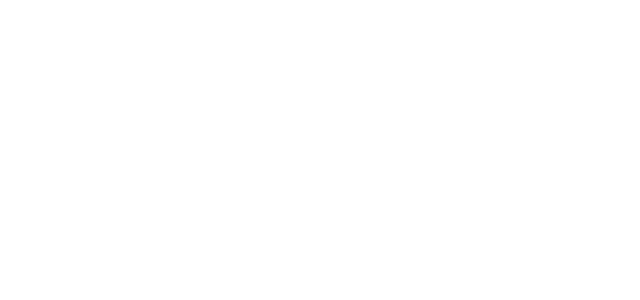
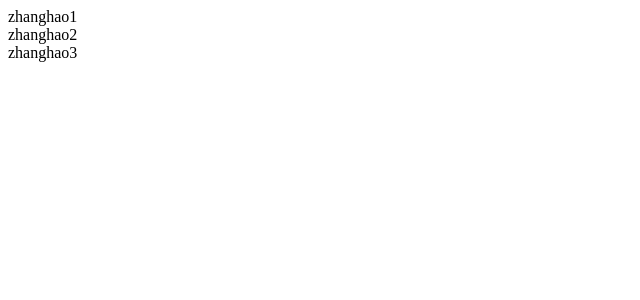
Before and after one commit to zhhgit/Vue_practice, a Vue app in the folder demo2_vue_project/demo2/: page /#/page8 in a window 1280 px wide. Shown: the top 300 px of the page, without its empty margins (0-640 px from the left). Built offline with nearby package versions, Linux system fonts and the light colour scheme.

Commit message:
demo2 import component and dynamic props

```diff
--- a/demo2_vue_project/demo2/src/App.vue
+++ b/demo2_vue_project/demo2/src/App.vue
@@ -9,14 +9,3 @@ export default {
   name: 'app'
 }
 </script>
-
-<style>
-#app {
-  font-family: 'Avenir', Helvetica, Arial, sans-serif;
-  -webkit-font-smoothing: antialiased;
-  -moz-osx-font-smoothing: grayscale;
-  text-align: center;
-  color: #2c3e50;
-  margin-top: 60px;
-}
-</style>
--- a/demo2_vue_project/demo2/src/components/Page7.vue
+++ b/demo2_vue_project/demo2/src/components/Page7.vue
@@ -6,7 +6,6 @@
       <br />
       输入的手机号为：
       {{ mobile }}
-
     </div>
   </div>
 </template>
--- /dev/null
+++ b/demo2_vue_project/demo2/src/components/Page8.vue
@@ -0,0 +1,26 @@
+<template>
+  <div>
+    <div>
+      <todo v-for="item in list" v-bind:person="item" :key="item.id"></todo>
+    </div>
+  </div>
+</template>
+
+<script>
+  import Todo from './Todo.vue'
+  export default {
+    name: 'page8',
+    data: function () {
+      return {
+        list: [
+          {name: 'zhanghao1'},
+          {name: 'zhanghao2'},
+          {name: 'zhanghao3'}
+        ]
+      }
+    },
+    components: {
+      Todo
+    }
+  }
+</script>
--- /dev/null
+++ b/demo2_vue_project/demo2/src/components/Todo.vue
@@ -0,0 +1,24 @@
+<template>
+  <div>
+    <div>
+        <div>
+          {{ person.name }}
+        </div>
+    </div>
+  </div>
+</template>
+
+<script>
+  export default {
+    name: 'todo',
+    data: function () {
+      return {
+      }
+    },
+    props: {
+      person: {
+        type: Object
+      }
+    }
+  }
+</script>
--- a/demo2_vue_project/demo2/src/main.js
+++ b/demo2_vue_project/demo2/src/main.js
@@ -8,8 +8,12 @@ Vue.config.productionTip = false
 
 /* eslint-disable no-new */
 new Vue({
+  // 根元素
   el: '#app',
+  // 路由
   router,
+  // 模板
   template: '<App/>',
+  // 局部组件
   components: { App }
 })
--- a/demo2_vue_project/demo2/src/router/index.js
+++ b/demo2_vue_project/demo2/src/router/index.js
@@ -7,6 +7,7 @@ import Page4 from '@/components/Page4'
 import Page5 from '@/components/Page5'
 import Page6 from '@/components/Page6'
 import Page7 from '@/components/Page7'
+import Page8 from '@/components/Page8'
 
 Vue.use(Router)
 
@@ -53,6 +54,12 @@ export default new Router({
       path: '/page7',
       name: 'Page7',
       component: Page7
+    },
+    // vue组件,动态props
+    {
+      path: '/page8',
+      name: 'Page8',
+      component: Page8
     }
   ]
 })
```
